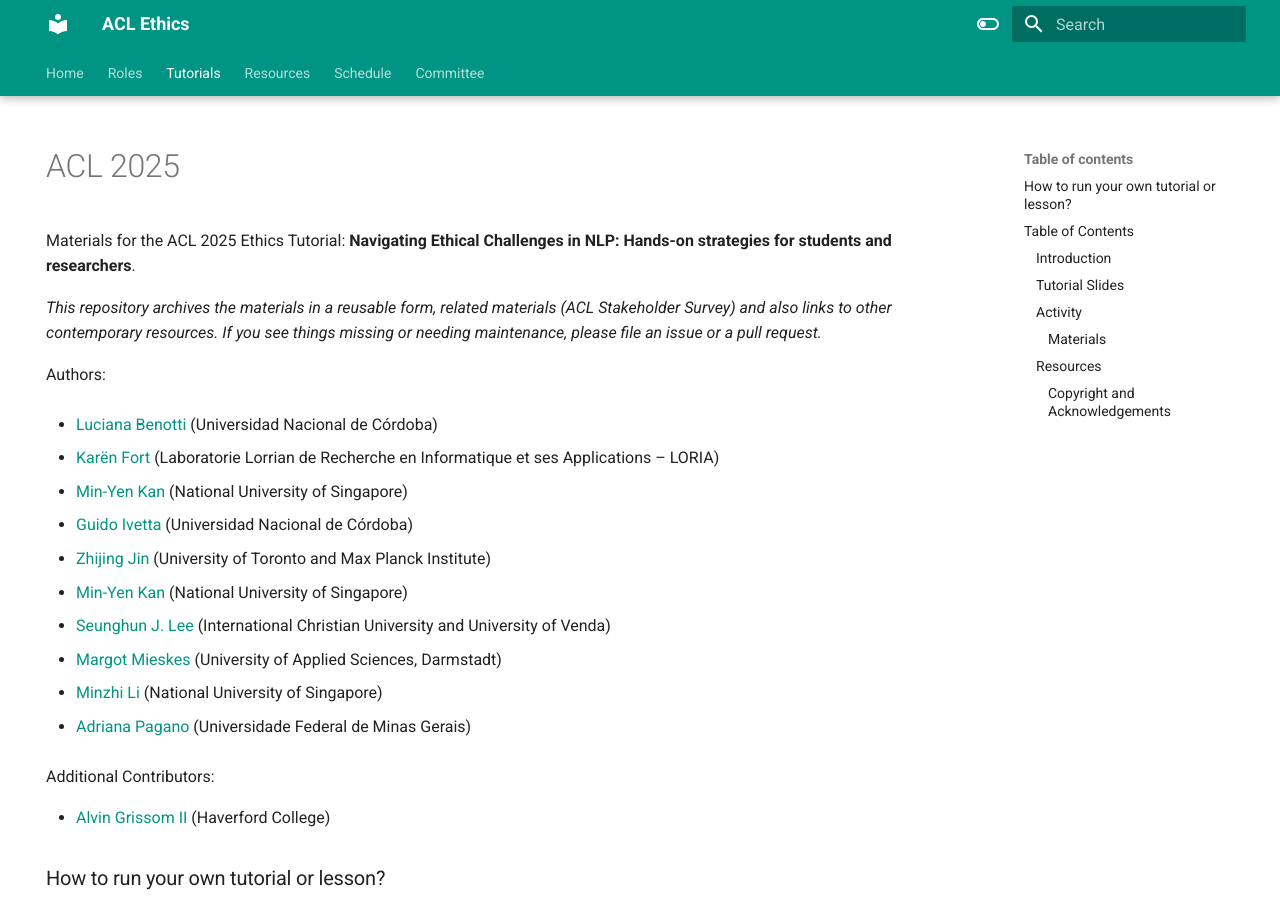
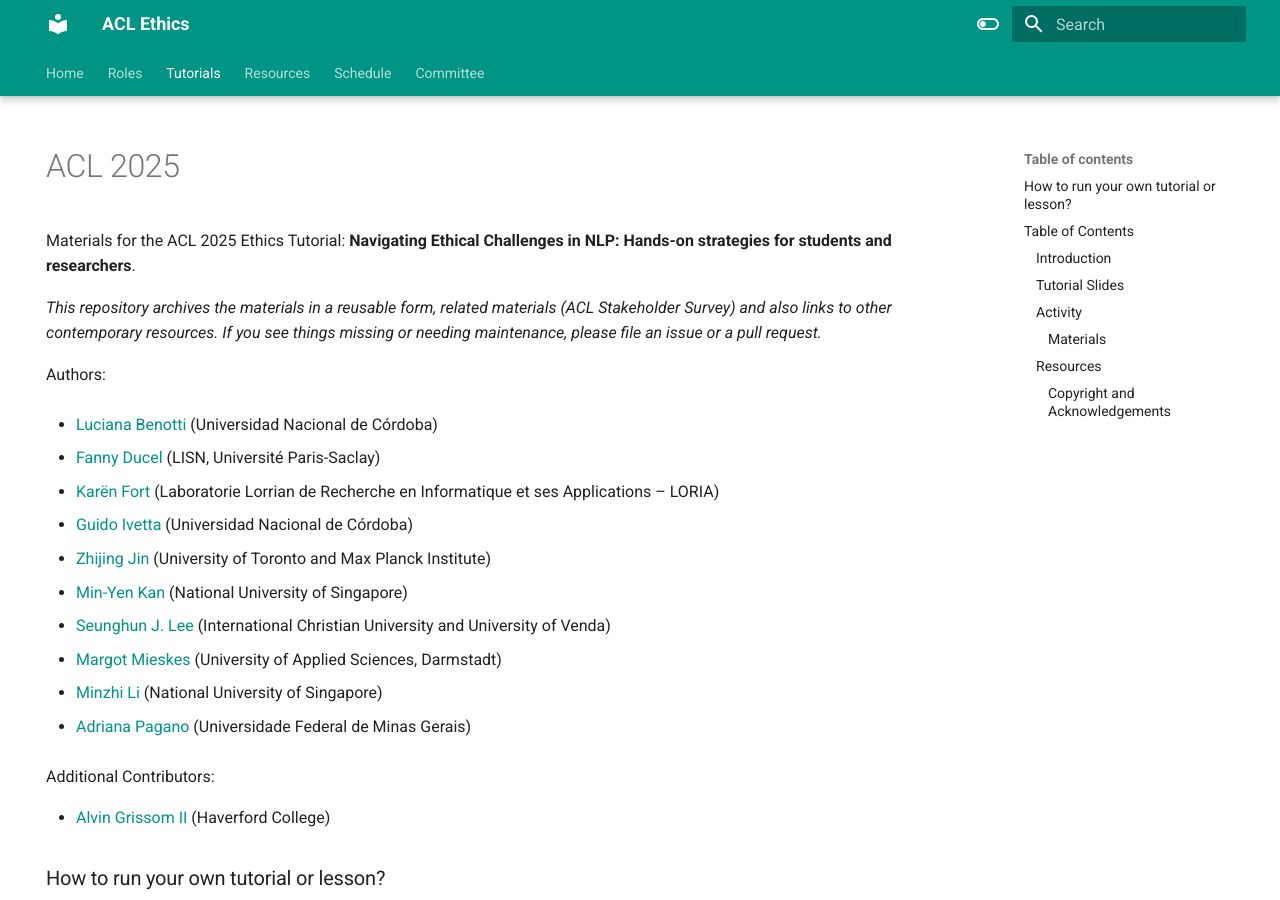
Before and after one commit to knmnyn/ethics-website, an MkDocs documentation site: the page built from docs/tutorials/ACL_2025.md, in a window 1280 px wide and 900 px high. Built offline with MkDocs 1.6.1 and Material for MkDocs 9.7.7, drawn with Linux system fonts in a browser that asks for light colours.

Commit message:
Fixed Fanny's affiliation and mention

```diff
--- a/docs/tutorials/ACL_2025.md
+++ b/docs/tutorials/ACL_2025.md
@@ -15,9 +15,9 @@
 
 * [Luciana Benotti](https://benotti.github.io/) (Universidad Nacional de Córdoba)
 
+* [Fanny Ducel](https://fannyducel.github.io/) (LISN, Université Paris-Saclay)
+
 * [Karën Fort](https://members.loria.fr/KFort/) (Laboratorie Lorrian de Recherche en Informatique et ses Applications – LORIA)
-
-* [Min-Yen Kan](http://www.comp.nus.edu.sg/~kanmy) (National University of Singapore)
 
 * [Guido Ivetta](https://www.linkedin.com/in/guidoivetta/) (Universidad Nacional de Córdoba)
 
```
